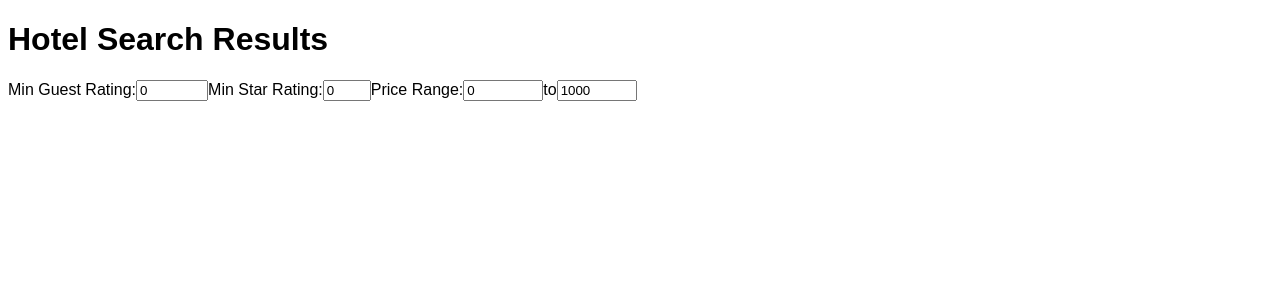
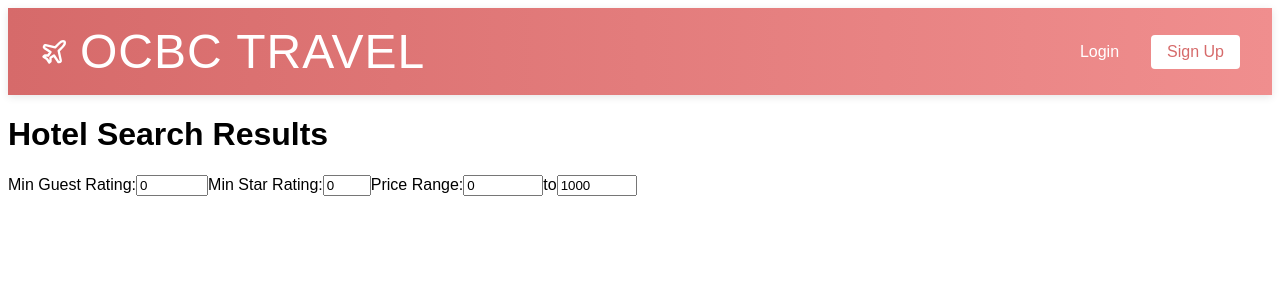
Before and after one commit to HtetAungLwinn/ESC_Project, a React (Create React App) app: page /results in a window 1280 px wide. Shown: the top 300 px of the page. Built offline with nearby package versions, Linux system fonts and the light colour scheme.

Commit message:
updated: HomeDetailsPage, Results
added in login and signup for both (same as home)

```diff
--- a/package.json
+++ b/package.json
@@ -7,6 +7,7 @@
     "react": "^19.1.0",
     "react-datepicker": "^8.4.0",
     "react-dom": "^19.1.0",
+    "react-icons": "^5.5.0",
     "react-router-dom": "^7.6.3",
     "react-scripts": "^5.0.1"
   },
--- a/src/App.js
+++ b/src/App.js
@@ -5,8 +5,7 @@ import Home   from "./Home";
 import Login  from "./Login";
 import Signup from "./Signup";
 import Results from "./Results";
-
-
+import HotelDetailsPage from "./HotelDetailsPage";
 
 export default function App() {
   console.log("👉 Signup import is:", Signup);
@@ -18,6 +17,7 @@ export default function App() {
       <Route path="/login"  element={<Login />} />
       <Route path="/signup" element={<Signup/>} />
       <Route path="/results" element={<Results />} />
+      <Route path="/room" element={<HotelDetailsPage />} />
     </Routes>
   );
 }
--- a/src/HotelDetailsPage.jsx
+++ b/src/HotelDetailsPage.jsx
@@ -1,7 +1,11 @@
 import React from 'react';
 import { FiMapPin, FiChevronDown } from 'react-icons/fi';
 import { AiFillStar } from 'react-icons/ai';
+import { useNavigate } from "react-router-dom";
+import { Plane } from "lucide-react";
+import { Link } from "react-router-dom";
 import './HotelDetailsPage.css';
+
 
 const amenities = [
   'Air Conditioning', 'Business Center', 'Clothing Iron', 'Data Ports',
@@ -23,22 +27,17 @@ const reviews = [
 export default function HotelDetailsPage() {
   return (
     <div className="hotel-page">
-      <header className="header">
+      {/* Header with icon, title, and auth links */}
+      <div className="header">
         <div className="header-left">
-          <div className="logo">OCBC TRAVELS</div>
-          <nav className="nav-links">
-            <a href="#">Home</a>
-            <a href="#">Services</a>
-            <a href="#">Bookings</a>
-            <a href="#">Explore</a>
-            <a href="#">Membership</a>
-          </nav>
+          <Plane size={28} />
+          <div className="header-title">OCBC Travel</div>
         </div>
-        <div className="header-right">
-          <button className="btn-outline">Register</button>
-          <button className="btn-filled">Sign In</button>
+        <div className="header-actions">
+          <Link to="/login" className="login-btn">Login</Link>
+          <Link to="/signup" className="signup-btn">Sign Up</Link>
         </div>
-      </header>
+      </div>
 
       <section className="search-bar">
         <div className="search-item">
--- a/src/Results.js
+++ b/src/Results.js
@@ -1,5 +1,7 @@
 import React, { useState } from "react";
 import { useLocation } from "react-router-dom";
+import { Plane } from "lucide-react";
+import { Link } from "react-router-dom";
 
 
 const hotels = [
@@ -33,6 +35,18 @@ export default function Results() {
 
   return (
     <div>
+      {/* Header with icon, title, and auth links */}
+      <div className="header">
+        <div className="header-left">
+          <Plane size={28} />
+          <div className="header-title">OCBC Travel</div>
+        </div>
+        <div className="header-actions">
+          <Link to="/login" className="login-btn">Login</Link>
+          <Link to="/signup" className="signup-btn">Sign Up</Link>
+        </div>
+      </div>
+
       <h1>Hotel Search Results</h1>
 
       {/* Filters */}
```
Also changed, not shown: 1 other file (tests, documents, lock files or other folders).
